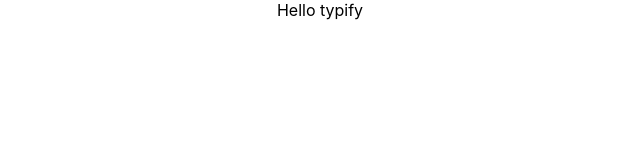
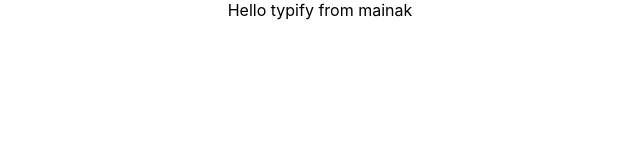
Before and after one commit to mainak-ghosh/typify, a React (Create React App) app: page / in a window 1280 px wide. Shown: the top 160 px of the page, without its empty margins (320-960 px from the left). Built offline with nearby package versions, Linux system fonts and the light colour scheme.

Commit message:
New branch

```diff
--- a/src/App.js
+++ b/src/App.js
@@ -4,7 +4,7 @@ import "./App.css";
 const App = () => {
   return (
     <div className="App">
-      Hello typify
+      Hello typify from mainak
     </div>
   );
 };
```
